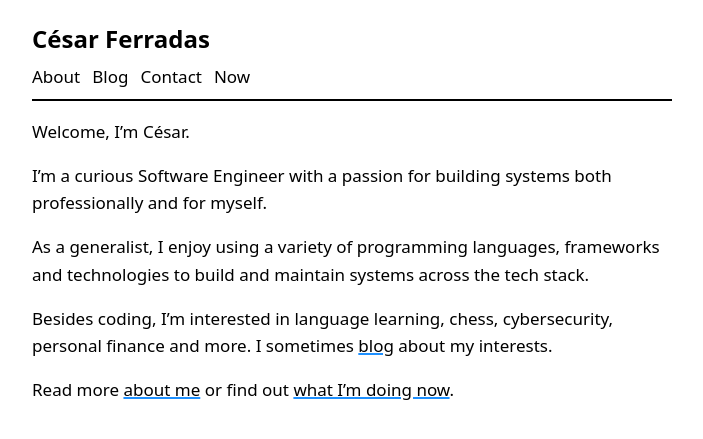
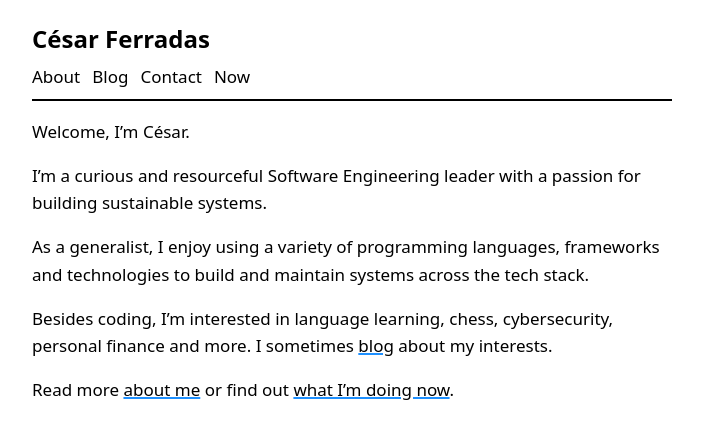
Before and after one commit to cesarferradas/ferrad.as, a Jekyll site: the page built from index.md, in a window 1280 px wide. Shown: the top 439 px of the page, without its empty margins (288-991 px from the left). Built offline with Jekyll 4.4.1, drawn with Linux system fonts in a browser that asks for light colours.

Commit message:
Update homepage

```diff
--- a/index.md
+++ b/index.md
@@ -4,8 +4,8 @@ layout: default
 
 Welcome, I'm César.
 
-I'm a curious Software Engineer with a passion for building systems both
-professionally and for myself.
+I'm a curious and resourceful Software Engineering leader with a passion for
+building sustainable systems.
 
 As a generalist, I enjoy using a variety of programming languages, frameworks
 and technologies to build and maintain systems across the tech stack.
```
